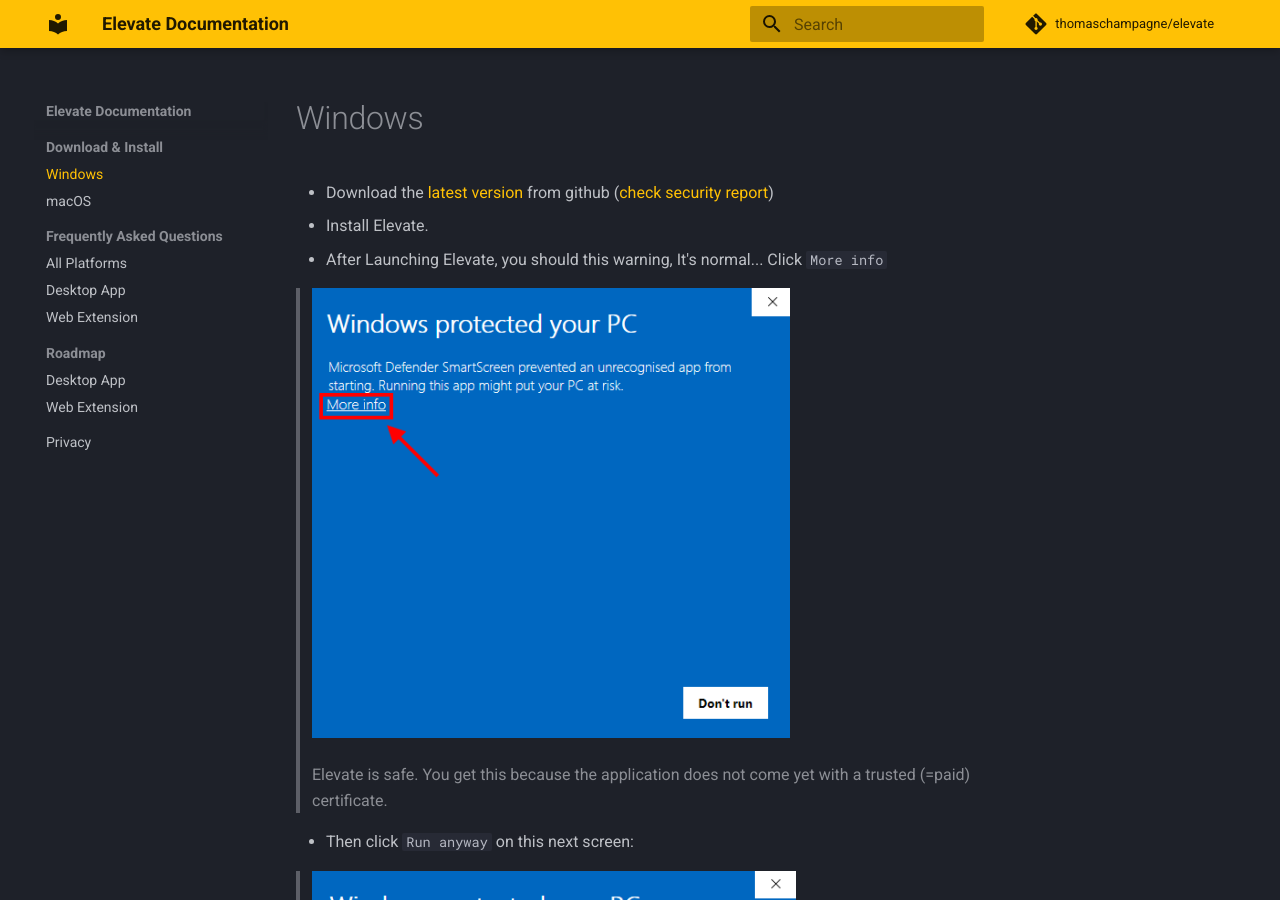
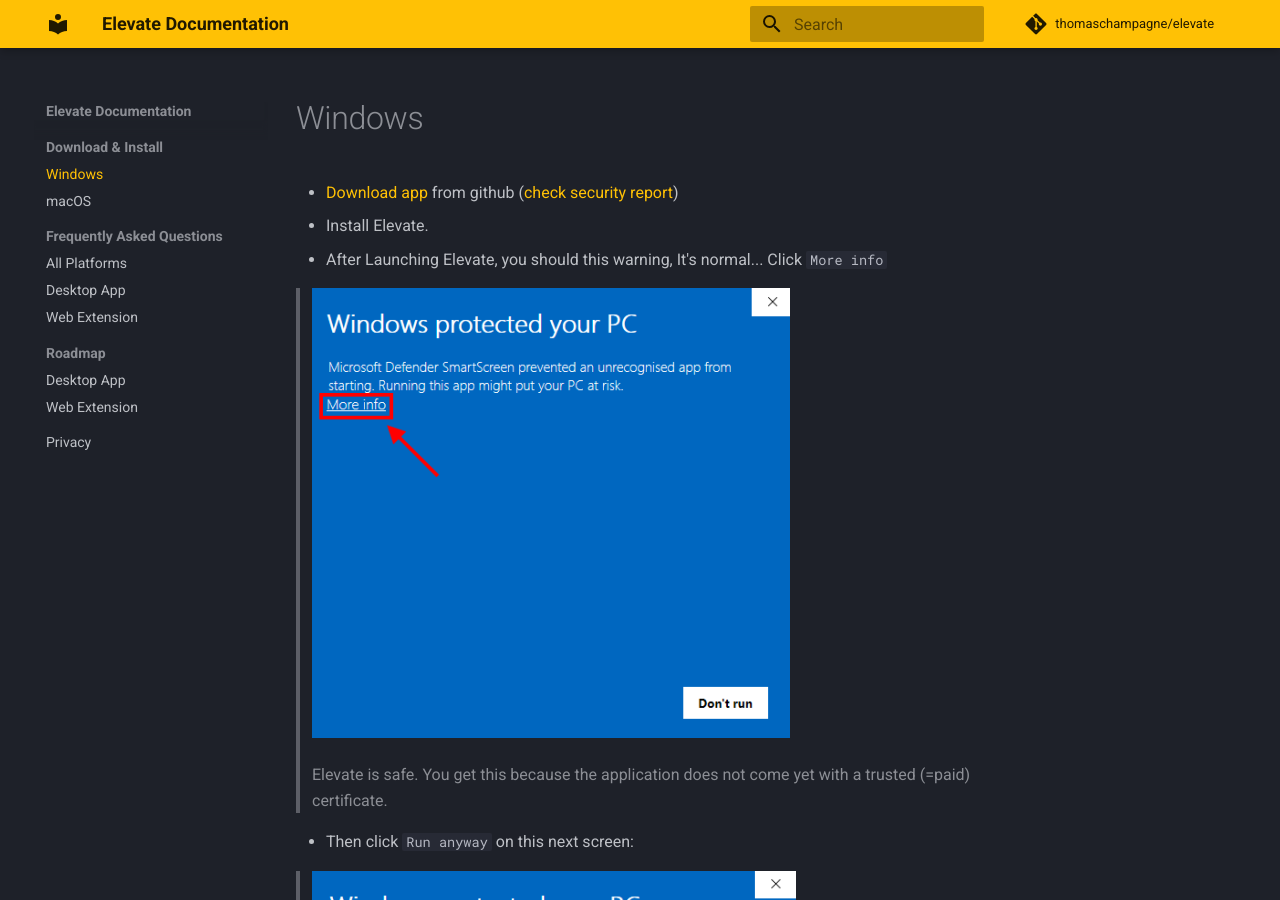
Before and after one commit to thomaschampagne/elevate-docs, an MkDocs documentation site: the page built from docs/Download-&-Install/Windows.md, in a window 1280 px wide and 900 px high. Built offline with MkDocs 1.6.1 and Material for MkDocs 9.7.7, drawn with Linux system fonts in a browser that asks for light colours; comment, search, counter and statistics services are not loaded.

Commit message:
Doc update

```diff
--- a/docs/Download-&-Install/Windows.md
+++ b/docs/Download-&-Install/Windows.md
@@ -1,4 +1,4 @@
-- Download the <a href="https://github.com/thomaschampagne/elevate/releases/latest" target="_blank">latest version</a> from github (<a href="https://www.virustotal.com/gui/file/6f536488dc3c616ba7081bcf7b653b3b64f1ce453337ce075fd36ce7f506ce13" target="_blank">check security report</a>)
+- <a href="https://github.com/thomaschampagne/elevate/releases/download/7.0.0-beta.0/Elevate-Setup-7.0.0-beta.0.exe" target="_blank">Download app</a> from github (<a href="https://www.virustotal.com/gui/file/6f536488dc3c616ba7081bcf7b653b3b64f1ce453337ce075fd36ce7f506ce13" target="_blank">check security report</a>)
 - Install Elevate.
 - After Launching Elevate, you should this warning, It's normal... Click `More info`
 
```
Also changed, not shown: docs/Download-&-Install/macOS.md (+1 -1 lines), 1 other file.
